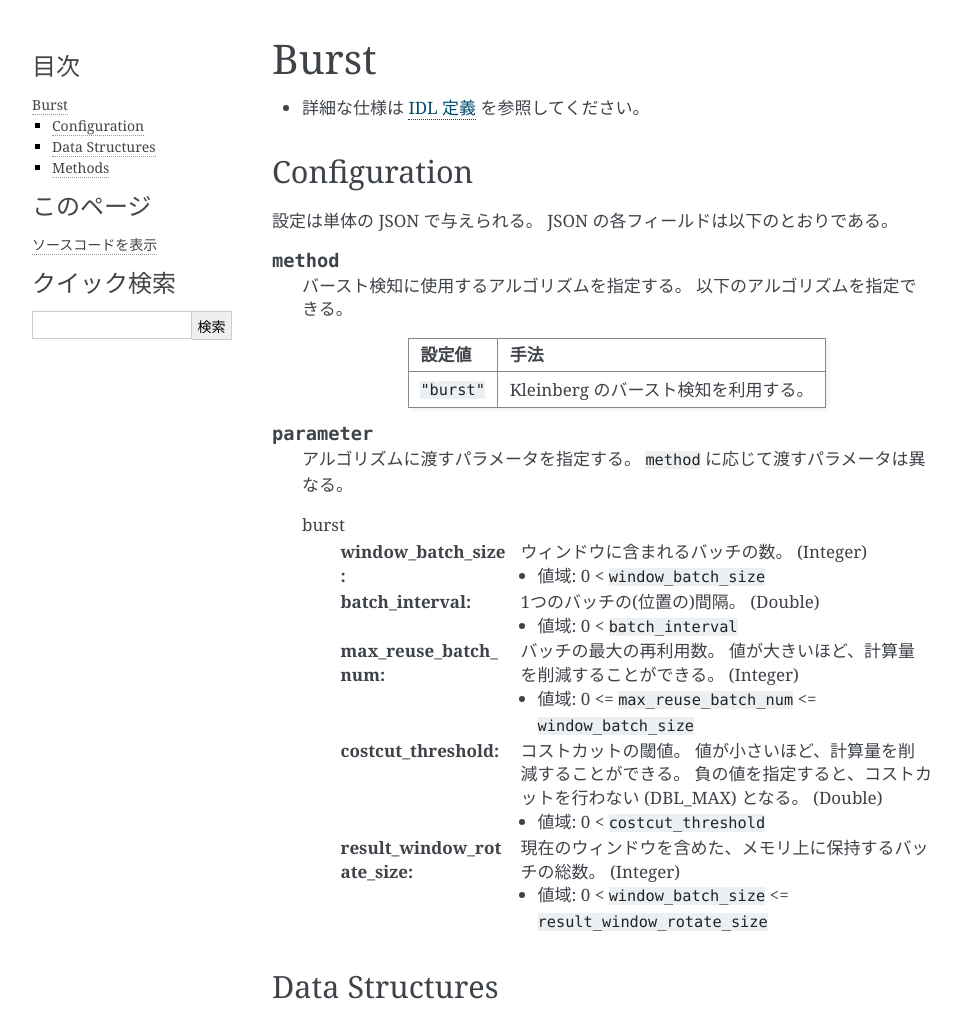
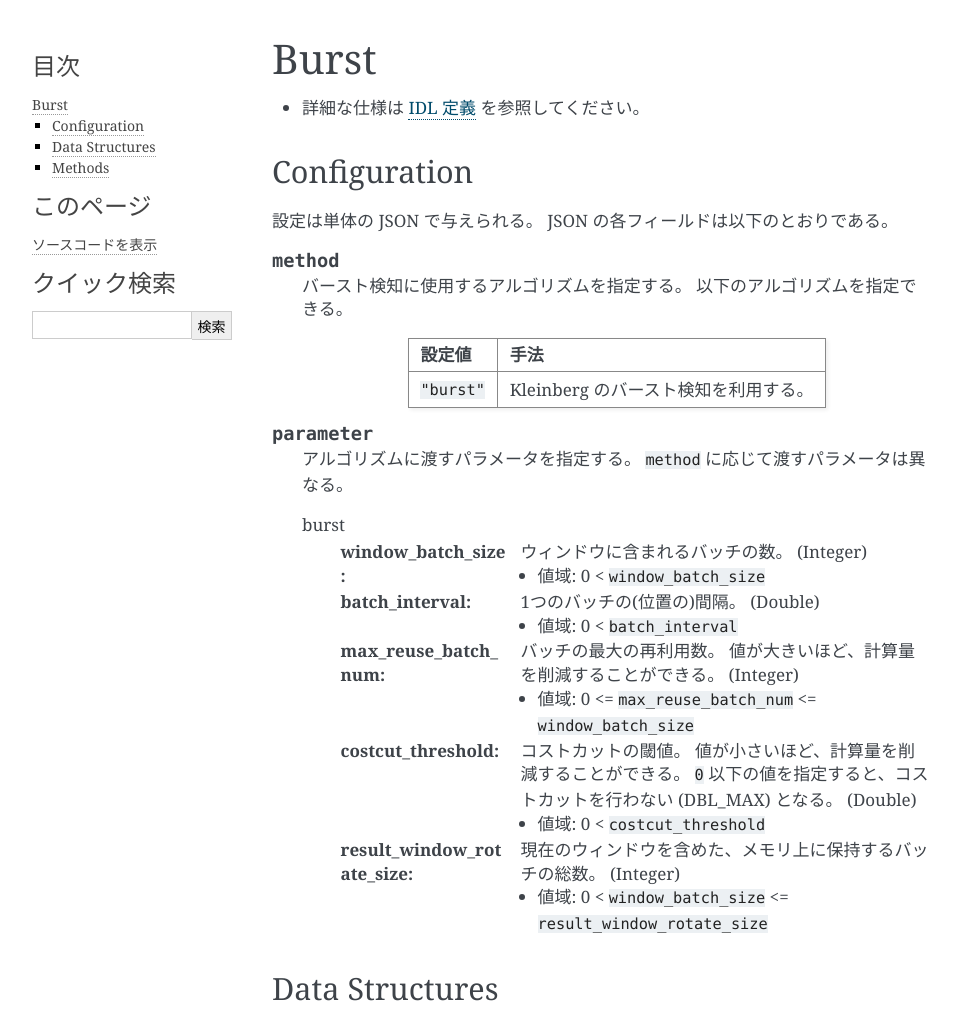
Before and after one commit to jubatus/website, a Sphinx documentation site: the page built from source/ja/api_burst.rst, in a window 1280 px wide. Shown: the top 1017 px of the page, without its empty margins (148-1109 px from the left). Built offline with Sphinx 7.4.7, drawn with Linux system fonts in a browser that asks for light colours; the version number could not be read and is left out; grey boxes are pictures that could not be loaded.

Commit message:
fix constraint

```diff
--- a/source/ja/api_burst.rst
+++ b/source/ja/api_burst.rst
@@ -50,7 +50,7 @@ JSON の各フィールドは以下のとおりである。
      :costcut_threshold:
         コストカットの閾値。
         値が小さいほど、計算量を削減することができる。
-        負の値を指定すると、コストカットを行わない (DBL_MAX) となる。
+        ``0`` 以下の値を指定すると、コストカットを行わない (DBL_MAX) となる。
         (Double)
 
         * 値域: 0 < ``costcut_threshold``
```
